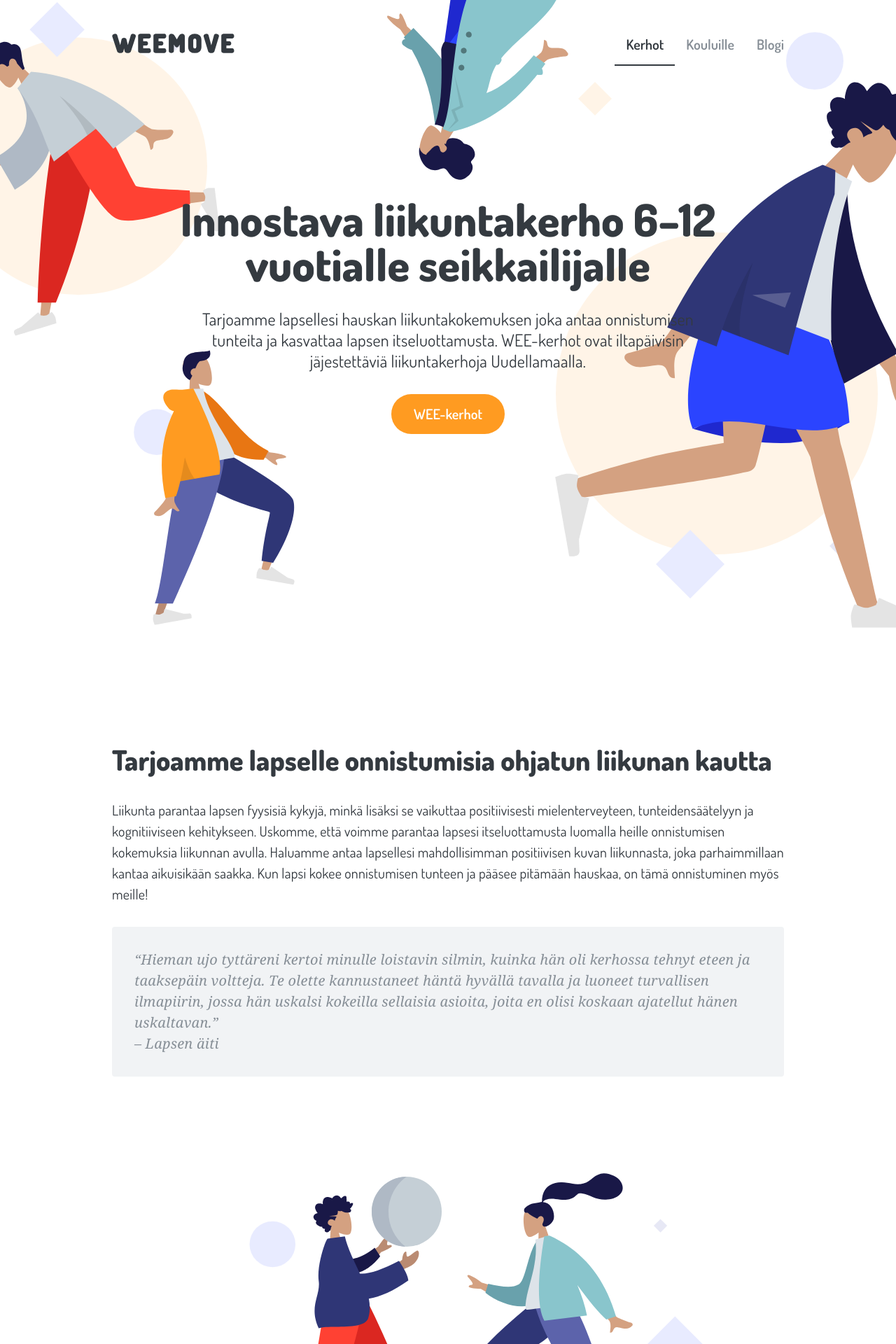
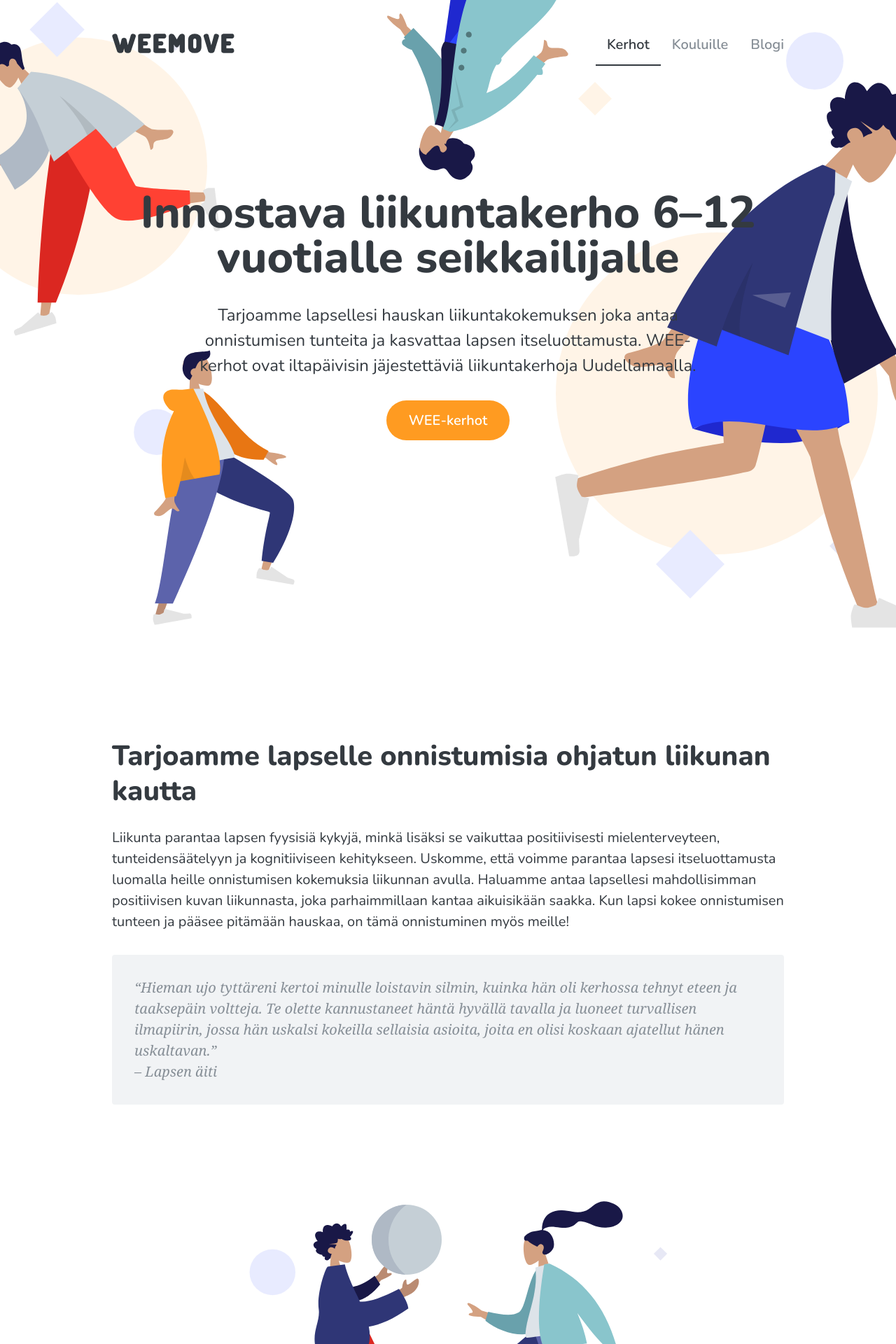
Before and after one commit to Funktum/weemove, a Jekyll site: the page built from _pages/home.md, in a window 1280 px wide. Shown: the top 1920 px of the page at 70% size. Built offline with Jekyll 4.4.1, drawn with Linux system fonts in a browser that asks for light colours; our own code applies the rules of GitHub Pages for plain Markdown files; a script that is not in the unit is left out.

Commit message:
Change dosis font to nunito

```diff
--- a/_includes/head.html
+++ b/_includes/head.html
@@ -4,7 +4,7 @@
   <meta name="viewport" content="width=device-width, initial-scale=1">
   {%- seo -%}
   <link rel="shortcut icon" href="{{ "/favicon.ico" | relative_url }}">
-  <link href="https://fonts.googleapis.com/css?family=Dosis:400,600,800" rel="stylesheet">
+  <link href="https://fonts.googleapis.com/css?family=Nunito:400,600,800" rel="stylesheet">
   <link rel="stylesheet" href="{{ "/assets/css/main.css" | relative_url }}">
   {%- feed_meta -%}
   {%- include google-analytics.html -%}
--- a/_layouts/default.html
+++ b/_layouts/default.html
@@ -1,7 +1,7 @@
 <!DOCTYPE html>
 <html lang="{{ page.lang | default: site.lang | default: "en" }}" class="h-100">
   {%- include head.html -%}
-  <body class="montserrat gray-4 lh-title flex flex-column h-100">
+  <body class="nunito gray-4 lh-title flex flex-column h-100">
     <div class="flex-grow-1">
       {%- include navigation.html -%}
       {{ content }}</div>
--- a/_layouts/home.html
+++ b/_layouts/home.html
@@ -4,7 +4,7 @@ layout: default
 <div class="cover bg-center vh-100" style="background-color: {{ page.hero_bg | default: "transparent" }}; background-image: url({{ page.hero_img }})">
   <div class="flex flex-column items-center justify-center h-100 tc mw8 center ph4">
     <h1 class="f-title lh-solid fw7 mt0 mb4">{{ page.title | escape }}</h1>
-    <p class="f3 mt0 mb4 measure center tc">{{ page.description | escape }}</p>
+    <p class="f3 lh-copy mt0 mb4 measure center tc">{{ page.description | escape }}</p>
     <a class="dib pv3 ph4 no-underline bg-we-orange white f4 fw6 br-pill grow" href="{{ page.hero_btn | relative_url }}">{{ page.hero_btn_text | escape }}</a>
   </div>
 </div>
--- a/_scss/_layout.scss
+++ b/_scss/_layout.scss
@@ -1,11 +1,11 @@
 // Custom styles
+
+h1, h2, h3, h4 {
+  @extend .lh-title;
+}
 
 hr {
   @extend .bn, .pv4, .mv0;
-}
-
-p {
-  letter-spacing: 0.01em;
 }
 
 blockquote {
@@ -18,8 +18,8 @@ blockquote {
   }
 }
 
-.montserrat {
-  font-family: 'Dosis', sans-serif;
+.nunito {
+  font-family: 'Nunito', sans-serif;
 }
 
 .f-title {
```
